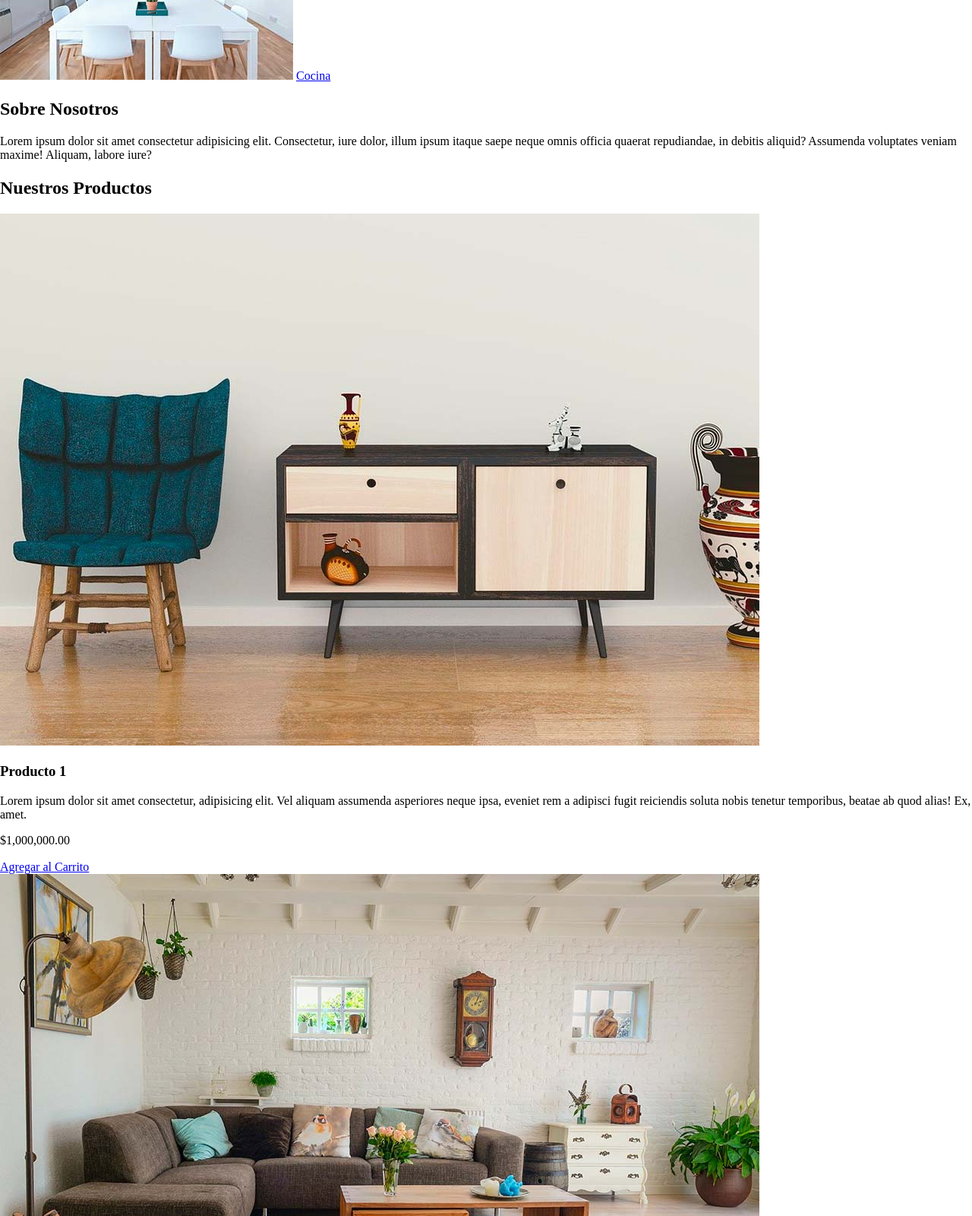
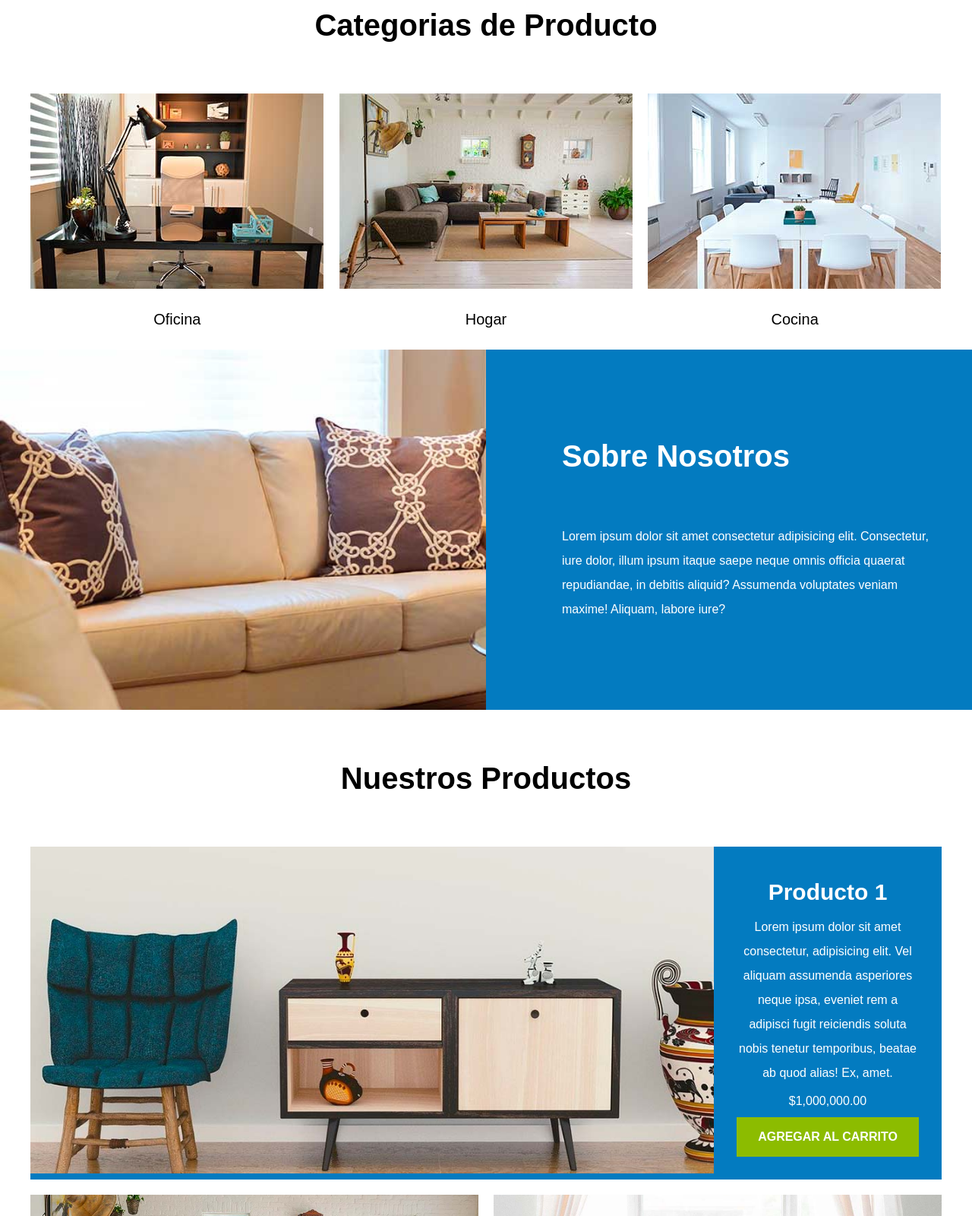
Before and after one commit to ChristopherdParis/proyectosWEB, a plain HTML site: page ecommerce/index.html in a window 1280 px wide. Shown: the part 840-2440 px from the top of the page at 76% size. Drawn offline with Linux system fonts and the light colour scheme.

Commit message:
estilos page inicio

```diff
--- a/ecommerce/css/app.css
+++ b/ecommerce/css/app.css
@@ -1,6 +1,221 @@
-h1 {
+html {
+    box-sizing: border-box;
+    font-size: 62.5%;/* 1REM = 10px*/
+}
+*, *:before, *:after {
+    box-sizing: inherit;
+}
+body{
+    font-family: Arial, Helvetica, sans-serif;
+    font-size: 1.6rem;
+    line-height: 2;
+}
+/** Globales **/
+h1,h2,h3 {
+    margin: 0 0 5rem 0;
+}
+h1{
+    font-size: 5rem;
+}
+h2{
+    font-size: 4rem;
+}
+h3 {
+    font-size: 3rem;
+}
+a {
+    text-decoration: none;
     color: #000;
 }
-span {
+.contenedor {
+    max-width: 120rem;
+    margin: 0 auto;
+}
+
+img {
+    max-width: 100%;
+    display: block;
+}
+
+.btn {
+    background-color: #8cbc00;
+    display: block;
+    color: #fff;
+    text-transform: uppercase;
+    font-weight: 900;
+    padding: 1rem;
+    transition: background-color .3s ease-out;
+}
+.btn:hover {
+    background-color: #769c02;
+}
+
+/** Utilidades **/
+.text-center {
+    text-align: center;
+}
+
+/** Header y Navegacion **/
+
+.nombre-sitio {
+    margin-top: 5rem;
+    text-align: center;
+}
+
+.nombre-sitio span {
     color: #037bc0;
 }
+.contenedor-navegacion {
+    border-top: .1rem solid #e1e1e1;
+}
+
+.nav-principal {
+    padding: 2rem 0;
+    display: flex;
+    justify-content: space-between;
+}
+
+.hero {
+    background-image: url(../img/principal.jpg);
+    background-repeat: no-repeat;
+    background-size: cover;
+    background-position: center center;
+    height: 55rem;
+}
+
+/** Categorias**/
+.categorias {
+    padding-top: 1rem;
+}
+.categorias h2 {
+    text-align: center;
+}
+
+.categoria a{
+    display: block;
+    text-align: center;
+    padding: 2rem;
+    font-size: 2rem;
+}
+
+.categoria a:hover {
+    background-color: #037bc0;
+    color: #FFF;
+    border-bottom-right-radius: 1rem;
+}
+
+.listado-categorias {
+    display: grid;
+    grid-template-columns: repeat(3, 1fr);
+    gap: 2rem;
+}
+
+/** Sobre Nosotros **/
+.sobre-nosotros {
+    background-image: linear-gradient(
+        to right, transparent 50%, #037bc0 50%, #037bc0 100%
+    ), url(../img/nosotros.jpg);
+    background-position: left center;
+    padding: 10rem 0;
+    background-repeat: no-repeat;
+    background-size: 100%, 120rem;
+}
+
+.sobre-nosotros-grid {
+    display: flex;
+    justify-content: flex-end;
+}
+.texto-nosotros {
+    flex-basis: 50%;
+    padding-left: 10rem;
+    color: #fff;
+}
+
+/** Listado de Productos **/
+.contenido-principal {
+    padding-top: 5rem;
+}
+.listado-productos {
+    display: grid;
+    grid-template-columns: repeat(6, 1fr);
+    gap: 2rem;
+}
+.producto:nth-child(1) {
+    grid-column: 1/7;
+    display: grid;
+    grid-template-columns: 3fr 1fr;
+}
+.producto:nth-child(1) img{
+    height: 43rem;
+    width: 100%;
+    object-fit: cover;
+}
+
+.producto:nth-child(2) {
+    grid-column: 1/4;
+}
+
+.producto:nth-child(2) img,
+.producto:nth-child(3) img {
+    height: 30rem;
+    width: 100%;
+    object-fit: cover;
+}
+
+.producto:nth-child(3) {
+    grid-column: 4/7;
+}
+.producto:nth-child(4) {
+    grid-column: 1/3;
+}
+.producto:nth-child(5) {
+    grid-column: 3/5;
+}
+.producto:nth-child(6) {
+    grid-column: 5/7;
+}
+
+
+.producto {
+    background-color: #037bc0;
+}
+.texto-producto {
+    text-align: center;
+    color: #fff;
+    padding: 3rem;
+}
+
+.texto-producto h3 {
+    margin: 0;
+}
+.texto-producto p {
+    margin: 0 0 .5rem 0;
+}
+
+.texto-producto .precio {
+    font-size: 2.8rem;
+}
+
+/** FOOTER **/
+.site-footer{
+    border-top: .1rem solid #e1e1e1;
+    margin-top: 5rem;
+    padding-top: 5rem;
+}
+.site-footer h3 {
+    margin-bottom: .5rem;
+}
+
+.grid-footer {
+    display: grid;
+    grid-template-columns: repeat(3, 1fr);
+    gap: 2rem;
+}
+
+.footer-menu a {
+    display: block;
+}
+.copyright {
+    margin-top: 5rem;
+    text-align: center;
+}
```
